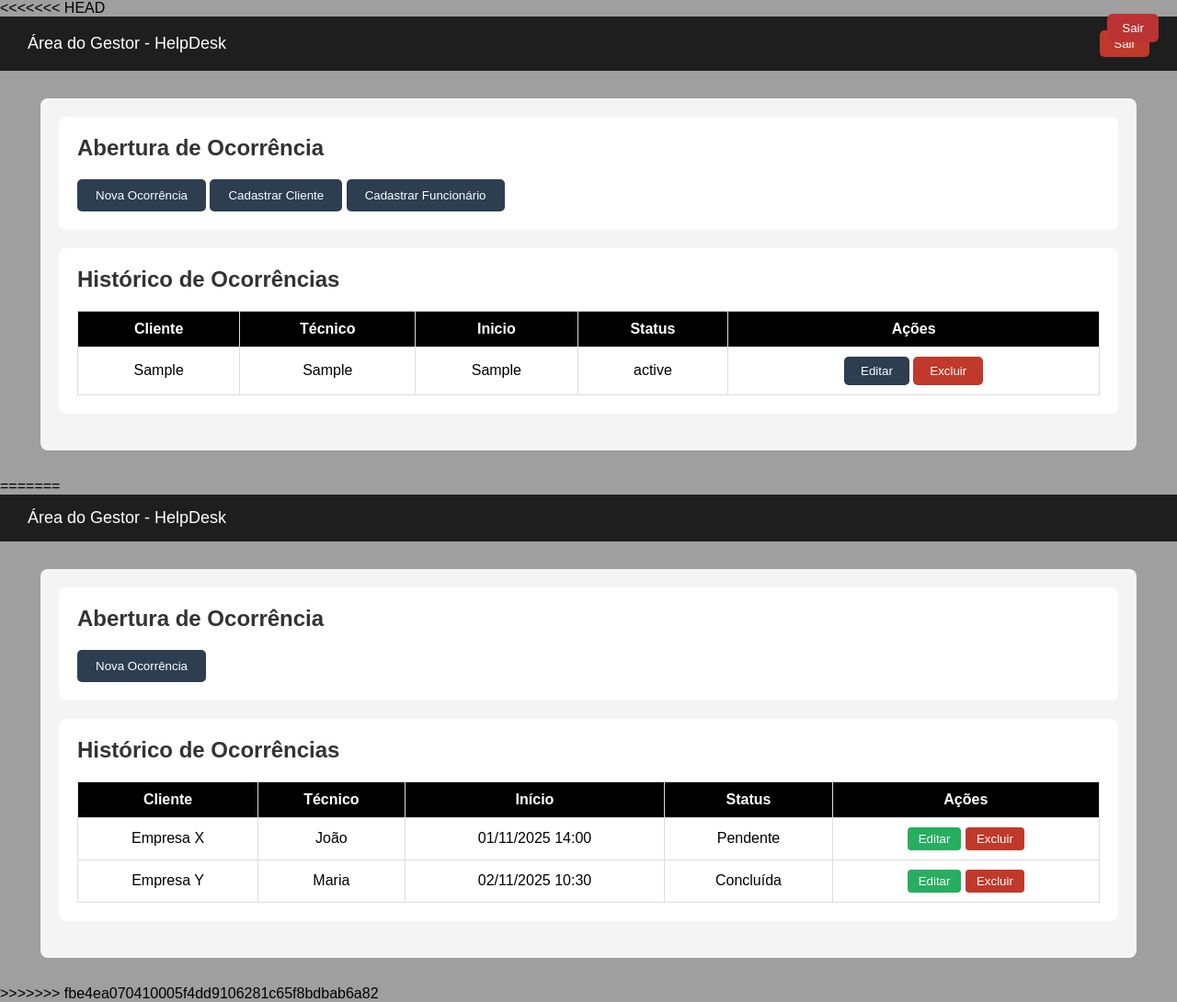
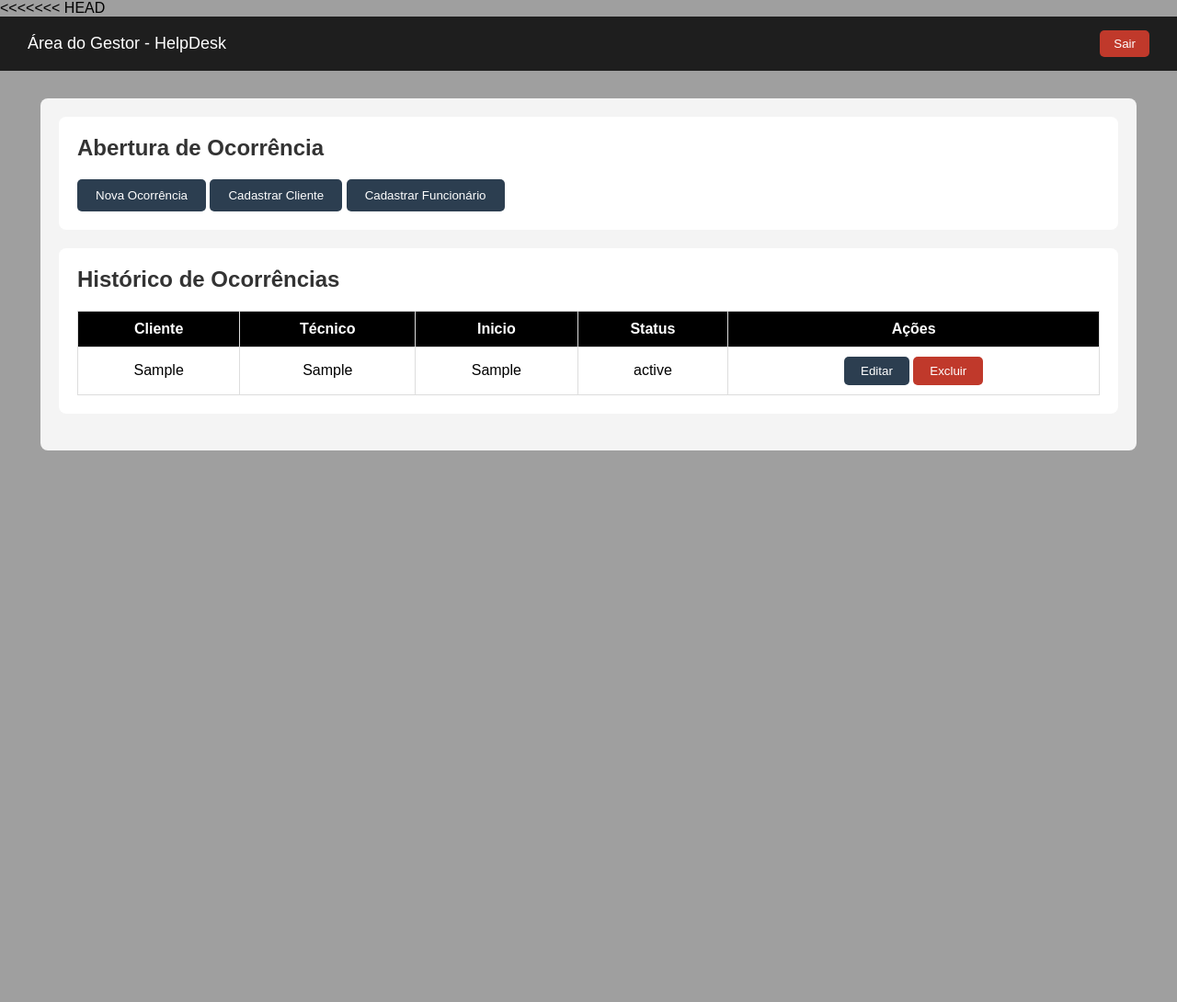
Before and after one commit to PedroH2M/helpdesk, a PHP site: page /area-gestor.php in a window 1280 px wide. Shown: the whole page at 92% size. After the commit the page ends 490 px from the top, so only its background shows below. Run offline with PHP 8.4, Linux system fonts and the light colour scheme; the visitor is signed in with stand-in values (Sample User, id 1); tables that the repository leaves empty or names only in its code hold one stand-in row (values such as "Sample post").

Commit message:
Update area-gestor.php

```diff
--- a/area-gestor.php
+++ b/area-gestor.php
@@ -80,119 +80,3 @@ function fecharFormularioCliente(){document.getElementById("formCliente").style.
 function abrirFormularioFuncionario(){document.getElementById("formFuncionario").style.display="flex";}
 function fecharFormularioFuncionario(){document.getElementById("formFuncionario").style.display="none";}
 </script>
-
-</body>
-=======
-<!DOCTYPE html>
-<html lang="pt-br">
-<head>
-    <meta charset="UTF-8">
-    <title>Área do Gestor - HelpDesk</title>
-    <link rel="stylesheet" href="css/area-gestor.css">
-</head>
-
-<body>
-
-<div class="header">
-    Área do Gestor - HelpDesk
-    <button onclick="window.location.href='login-gestor.php'"
-        style="position:absolute; top:15px; right:20px; padding:8px 16px;
-        background:#b33; color:#fff; border:none; border-radius:6px; cursor:pointer;">
-    Sair
-</div>
-
-<div class="main-container">
-    <div class="section">
-        <h2>Abertura de Ocorrência</h2>
-        <button class="btn-nova" onclick="abrirFormulario()">Nova Ocorrência</button>
-    </div>
-
-    <div class="section">
-        <h2>Histórico de Ocorrências</h2>
-
-        <table>
-            <tr>
-                <th>Cliente</th>
-                <th>Técnico</th>
-                <th>Início</th>
-                <th>Status</th>
-                <th>Ações</th>
-            </tr>
-            <tr>
-                <td>Empresa X</td>
-                <td>João</td>
-                <td>01/11/2025 14:00</td>
-                <td>Pendente</td>
-                <td>
-                    <button class="btn-editar">Editar</button>
-                    <button class="btn-excluir">Excluir</button>
-                </td>
-            </tr>
-            <tr>
-                <td>Empresa Y</td>
-                <td>Maria</td>
-                <td>02/11/2025 10:30</td>
-                <td>Concluída</td>
-                <td>
-                    <button class="btn-editar">Editar</button>
-                    <button class="btn-excluir">Excluir</button>
-                </td>
-            </tr>
-        </table>
-    </div>
-
-</div>
-
-<div class="modal" id="formModal">
-    <div class="form-box">
-        <h2>Nova Ocorrência</h2>
-
-        <label>Cliente:</label>
-        <select>
-            <option>Selecione o cliente...</option>
-        </select>
-
-        <label>Nome do Técnico:</label>
-        <input type="text">
-
-        <label>Início:</label>
-        <div class="date-time">
-            <input type="date">
-            <input type="time">
-        </div>
-
-        <label>Fim:</label>
-        <div class="date-time">
-            <input type="date">
-            <input type="time">
-        </div>
-
-        <label>Motivo da ocorrência:</label>
-        <textarea></textarea>
-
-        <label>Status:</label>
-        <select>
-            <option>Pendente</option>
-            <option>Em andamento</option>
-            <option>Concluída</option>
-        </select>
-
-        <div class="btn-group">
-            <button class="btn-salvar">Salvar</button>
-            <button class="btn-cancel" onclick="fecharFormulario()">Cancelar</button>
-        </div>
-    </div>
-</div>
-
-<script>
-    function abrirFormulario() {
-        document.getElementById("formModal").style.display = "flex";
-    }
-    function fecharFormulario() {
-        document.getElementById("formModal").style.display = "none";
-    }
-</script>
-
-</body>
->>>>>>> fbe4ea070410005f4dd9106281c65f8bdbab6a82
-</html>
```
